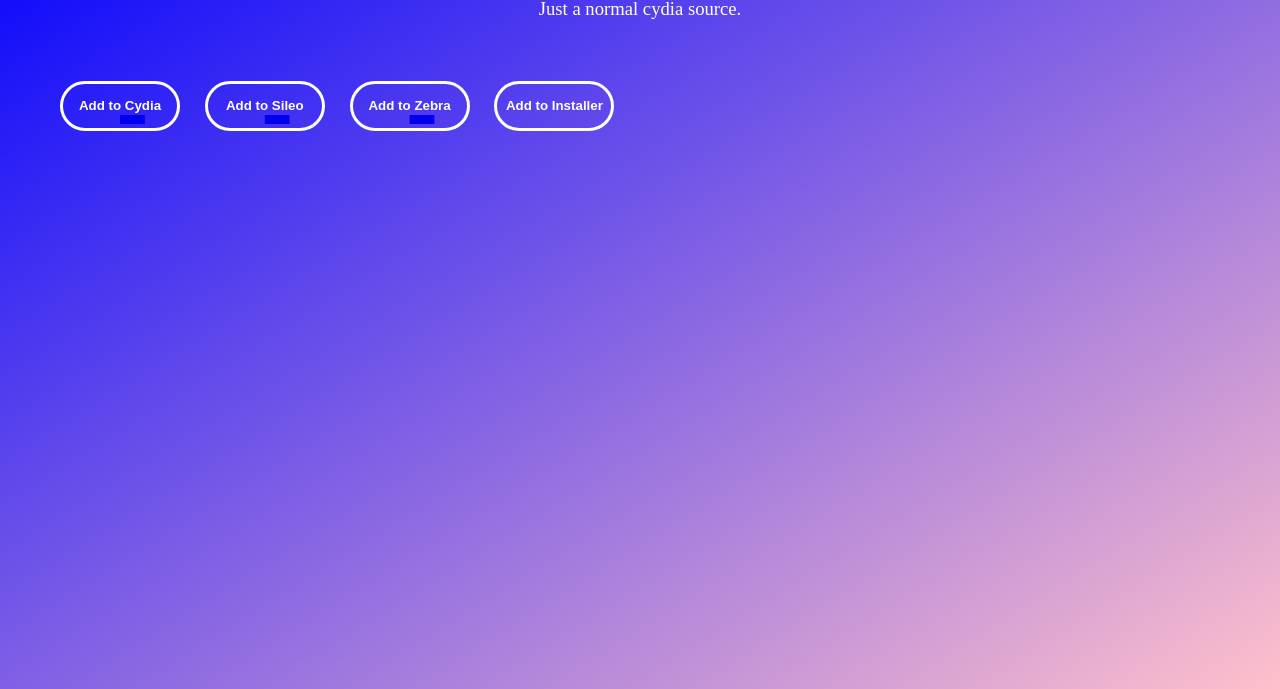
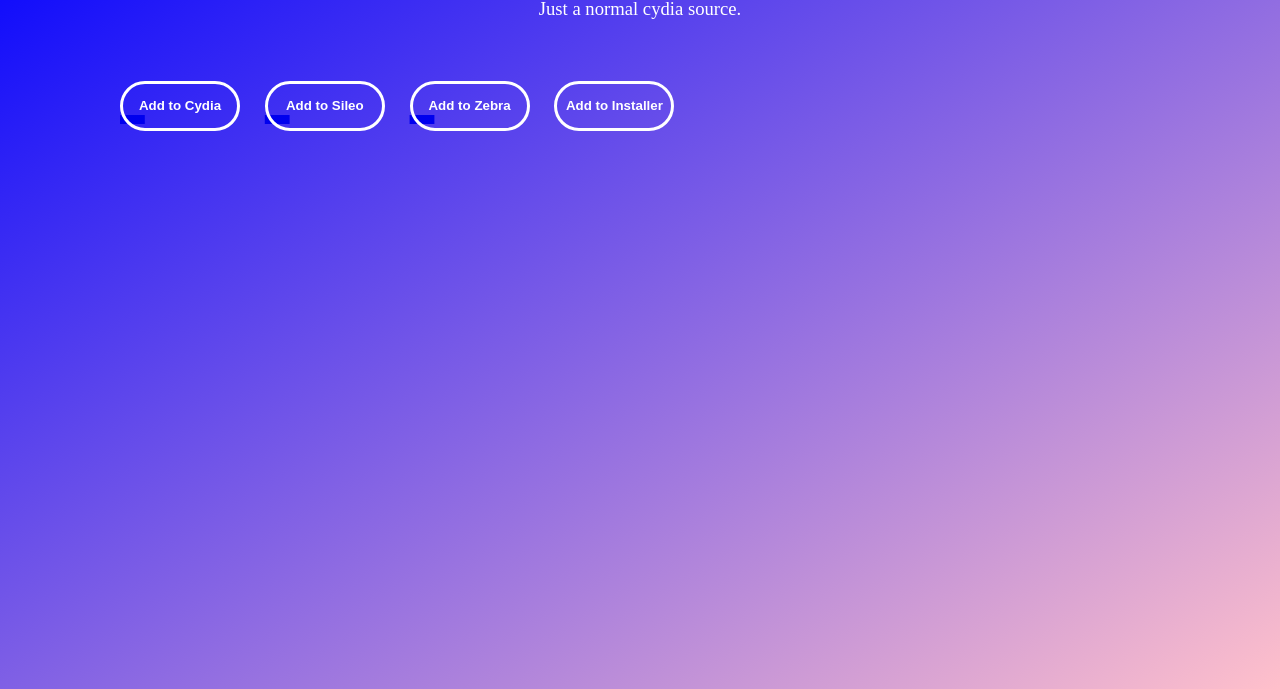
Before and after one commit to YeloQuin/repo, a plain HTML site: page index.html in a window 1280 px wide. Shown: the part 111-800 px from the top of the page. Drawn offline with Linux system fonts and the light colour scheme.

Commit message:
Update style.css

```diff
--- a/style.css
+++ b/style.css
@@ -52,7 +52,7 @@ body{
     -ms-transform: translateY(-20%);
   transform: translateY(-20%);
   -ms-transform: translateX(-20%);
-  transform: translateX(50%);
+  transform: translateX(100%);
 
     transition: background-color 1000ms, color 1000ms;
 }
@@ -77,7 +77,7 @@ body{
     -ms-transform: translateY(-20%);
   transform: translateY(-20%);
   -ms-transform: translateX(-20%);
-  transform: translateX(50%);
+  transform: translateX(100%);
 
     transition: background-color 1000ms, color 1000ms;
 }
@@ -101,7 +101,7 @@ body{
     -ms-transform: translateY(-20%);
   transform: translateY(-20%);
   -ms-transform: translateX(-20%);
-  transform: translateX(50%);
+  transform: translateX(100%);
 
     transition: background-color 1000ms, color 1000ms;
 }
@@ -126,7 +126,7 @@ body{
     -ms-transform: translateY(-20%);
     transform: translateY(-20%);
     -ms-transform: translateX(-20%);
-    transform: translateX(50%);
+    transform: translateX(100%);
 
     transition: background-color 1000ms, color 1000ms;
 }
```
